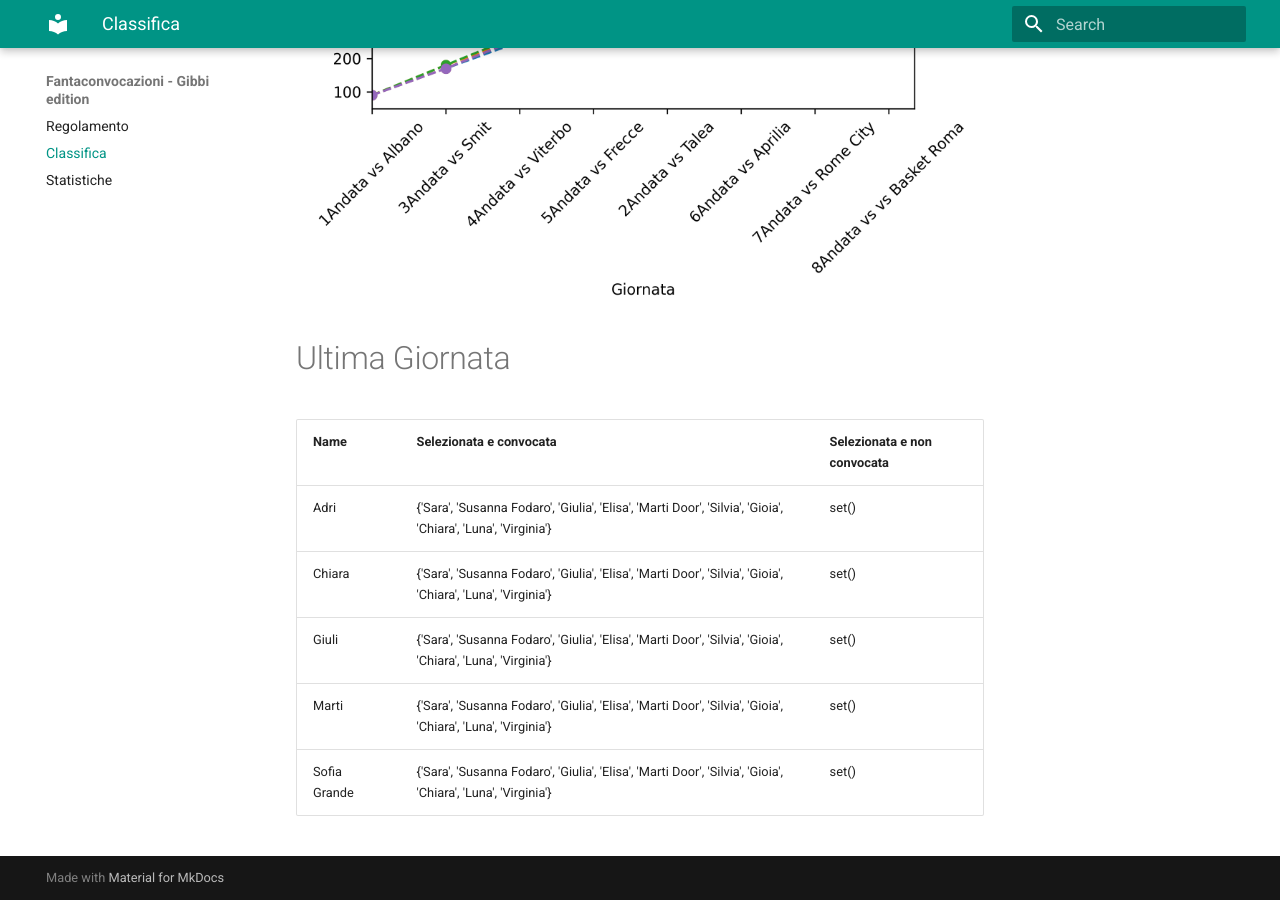
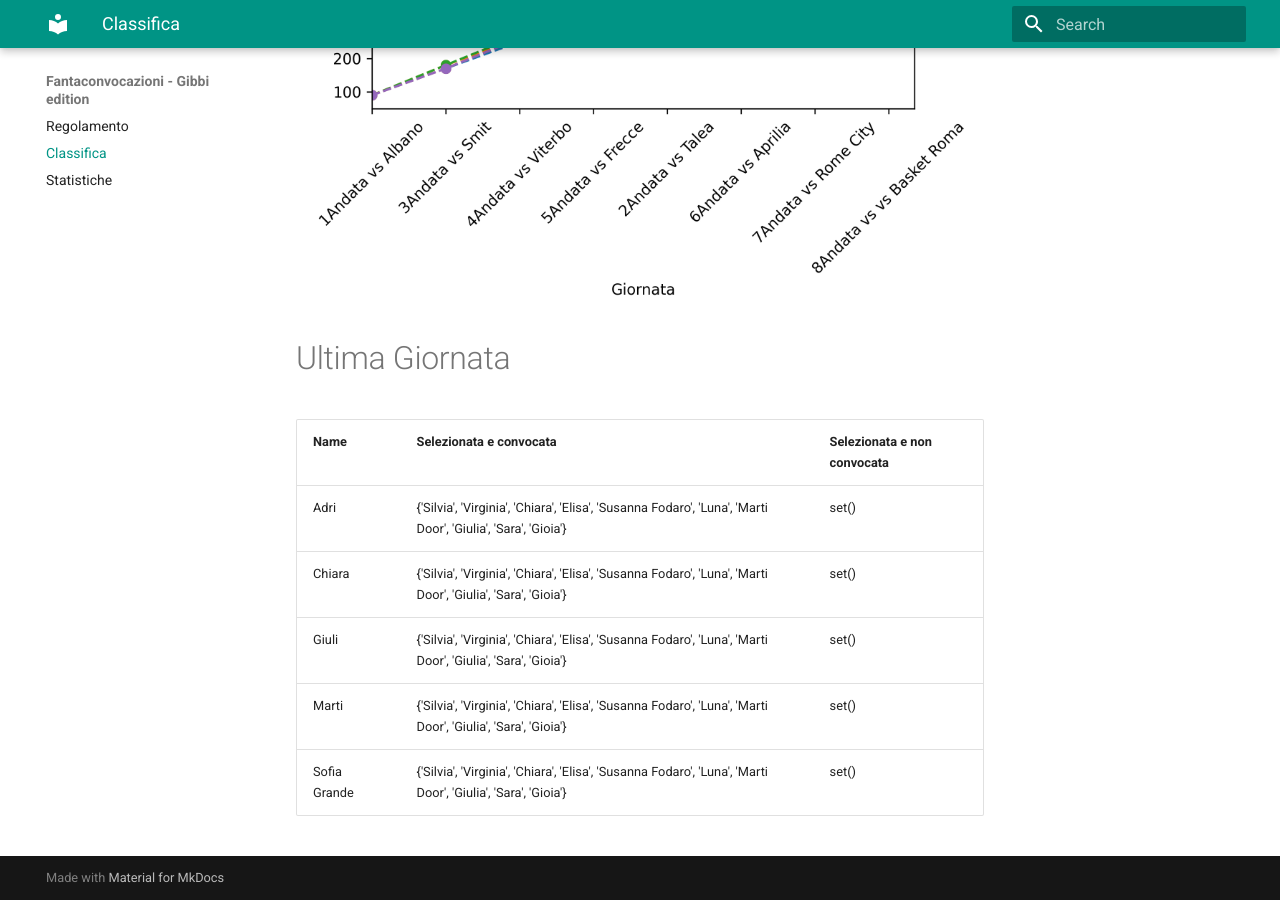
Before and after one commit to martinig94/fantagibbi, an MkDocs documentation site: the page built from docs/Classifica.md, in a window 1280 px wide and 900 px high, scrolled down 810 px. Built offline with MkDocs 1.6.1 and Material for MkDocs 9.7.7, drawn with Linux system fonts in a browser that asks for light colours.

Commit message:
Auto-update from main.py

```diff
--- a/docs/Classifica.md
+++ b/docs/Classifica.md
@@ -18,9 +18,9 @@
 <!-- START_TABLE CORRECT -->
 | Name         | Selezionata e convocata                                                                                      | Selezionata e non convocata   |
 |:-------------|:-------------------------------------------------------------------------------------------------------------|:------------------------------|
-| Adri         | {'Sara', 'Susanna Fodaro', 'Giulia', 'Elisa', 'Marti Door', 'Silvia', 'Gioia', 'Chiara', 'Luna', 'Virginia'} | set()                         |
-| Chiara       | {'Sara', 'Susanna Fodaro', 'Giulia', 'Elisa', 'Marti Door', 'Silvia', 'Gioia', 'Chiara', 'Luna', 'Virginia'} | set()                         |
-| Giuli        | {'Sara', 'Susanna Fodaro', 'Giulia', 'Elisa', 'Marti Door', 'Silvia', 'Gioia', 'Chiara', 'Luna', 'Virginia'} | set()                         |
-| Marti        | {'Sara', 'Susanna Fodaro', 'Giulia', 'Elisa', 'Marti Door', 'Silvia', 'Gioia', 'Chiara', 'Luna', 'Virginia'} | set()                         |
-| Sofia Grande | {'Sara', 'Susanna Fodaro', 'Giulia', 'Elisa', 'Marti Door', 'Silvia', 'Gioia', 'Chiara', 'Luna', 'Virginia'} | set()                         |
+| Adri         | {'Silvia', 'Virginia', 'Chiara', 'Elisa', 'Susanna Fodaro', 'Luna', 'Marti Door', 'Giulia', 'Sara', 'Gioia'} | set()                         |
+| Chiara       | {'Silvia', 'Virginia', 'Chiara', 'Elisa', 'Susanna Fodaro', 'Luna', 'Marti Door', 'Giulia', 'Sara', 'Gioia'} | set()                         |
+| Giuli        | {'Silvia', 'Virginia', 'Chiara', 'Elisa', 'Susanna Fodaro', 'Luna', 'Marti Door', 'Giulia', 'Sara', 'Gioia'} | set()                         |
+| Marti        | {'Silvia', 'Virginia', 'Chiara', 'Elisa', 'Susanna Fodaro', 'Luna', 'Marti Door', 'Giulia', 'Sara', 'Gioia'} | set()                         |
+| Sofia Grande | {'Silvia', 'Virginia', 'Chiara', 'Elisa', 'Susanna Fodaro', 'Luna', 'Marti Door', 'Giulia', 'Sara', 'Gioia'} | set()                         |
 <!-- END_TABLE CORRECT -->
```
